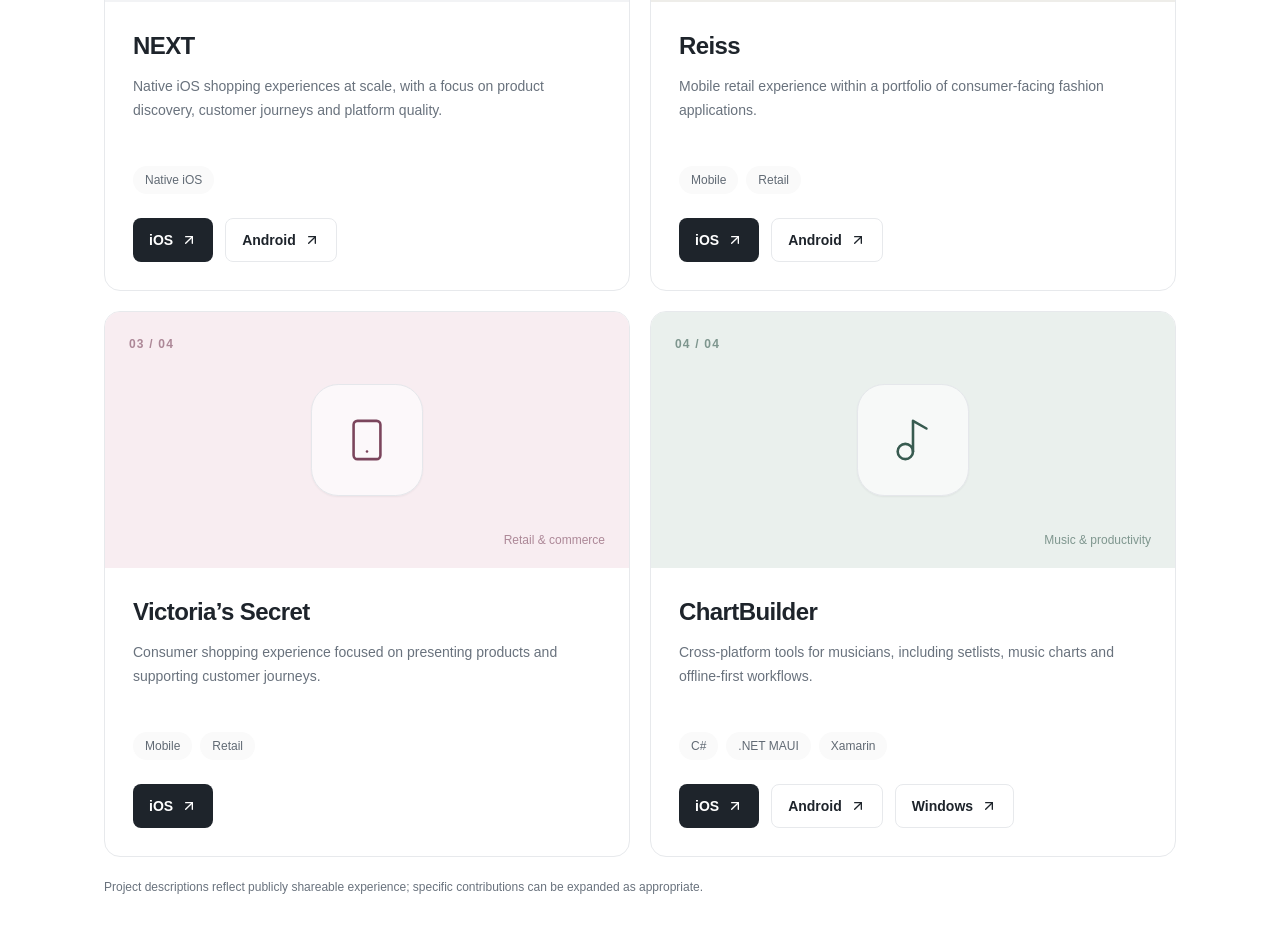
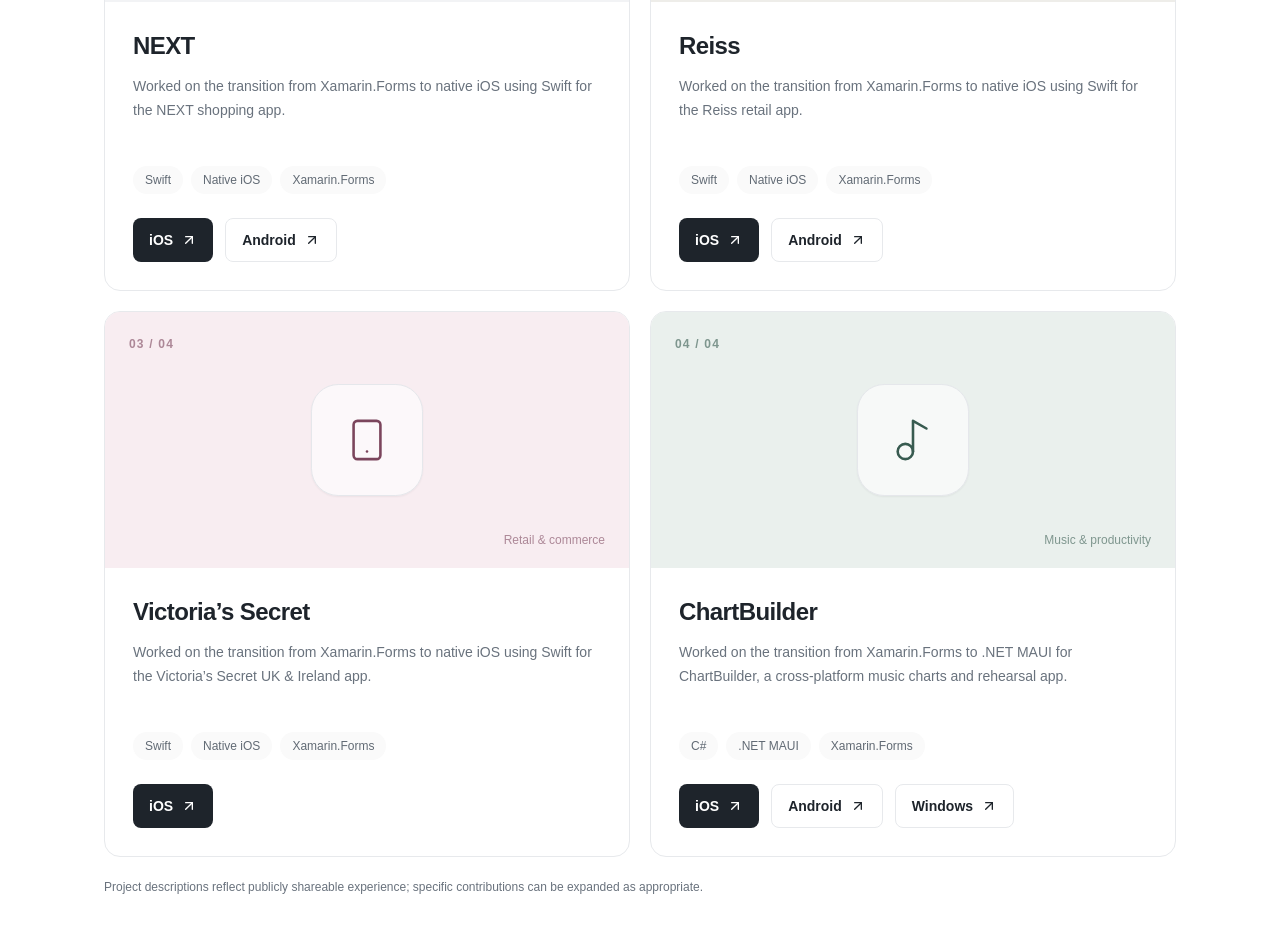
Before and after one commit to Taofeek-Allison/Taofeek-Allison.github.io, a Next.js app: page / in a window 1280 px wide. Shown: the part 1238-2170 px from the top of the page. Built offline with nearby package versions, Linux system fonts and the light colour scheme.

Commit message:
Describe confirmed Xamarin to Swift and MAUI project transitions

```diff
--- a/app/page.tsx
+++ b/app/page.tsx
@@ -9,32 +9,32 @@ const profile = {
 const projects = [
   {
     number: '01', name: 'NEXT', category: 'Fashion & e-commerce',
-    summary: 'Native iOS shopping experiences at scale, with a focus on product discovery, customer journeys and platform quality.',
-    role: 'iOS engineering', tech: ['Native iOS'],
+    summary: 'Worked on the transition from Xamarin.Forms to native iOS using Swift for the NEXT shopping app.',
+    role: 'iOS engineering', tech: ['Swift', 'Native iOS', 'Xamarin.Forms'],
     icon: ShoppingBag, initials: 'NEXT', tone: 'bg-[#f2f3f5] text-[#20252a]',
     iosUrl: 'https://apps.apple.com/gb/app/next-shop-fashion-beauty/id348364305',
     androidUrl: 'https://play.google.com/store/apps/details?id=uk.co.next.android',
   },
   {
     number: '02', name: 'Reiss', category: 'Premium fashion',
-    summary: 'Mobile retail experience within a portfolio of consumer-facing fashion applications.',
-    role: 'Mobile app portfolio', tech: ['Mobile', 'Retail'],
+    summary: 'Worked on the transition from Xamarin.Forms to native iOS using Swift for the Reiss retail app.',
+    role: 'Mobile app portfolio', tech: ['Swift', 'Native iOS', 'Xamarin.Forms'],
     icon: ShoppingBag, initials: 'REISS', tone: 'bg-[#eeede9] text-[#393a37]',
     iosUrl: 'https://apps.apple.com/gb/app/reiss/id1605795159',
     androidUrl: 'https://play.google.com/store/apps/details?id=com.reiss.android',
   },
   {
     number: '03', name: "Victoria’s Secret", category: 'Retail & commerce',
-    summary: 'Consumer shopping experience focused on presenting products and supporting customer journeys.',
-    role: 'Mobile app portfolio', tech: ['Mobile', 'Retail'],
+    summary: 'Worked on the transition from Xamarin.Forms to native iOS using Swift for the Victoria’s Secret UK & Ireland app.',
+    role: 'Mobile app portfolio', tech: ['Swift', 'Native iOS', 'Xamarin.Forms'],
     icon: Smartphone, initials: 'VS', tone: 'bg-[#f8edf1] text-[#7b455c]',
     iosUrl: 'https://apps.apple.com/gb/app/victorias-secret-uk-ireland/id1584656006',
     androidUrl: null,
   },
   {
     number: '04', name: 'ChartBuilder', category: 'Music & productivity',
-    summary: 'Cross-platform tools for musicians, including setlists, music charts and offline-first workflows.',
-    role: 'Cross-platform engineering', tech: ['C#', '.NET MAUI', 'Xamarin'],
+    summary: 'Worked on the transition from Xamarin.Forms to .NET MAUI for ChartBuilder, a cross-platform music charts and rehearsal app.',
+    role: 'Cross-platform engineering', tech: ['C#', '.NET MAUI', 'Xamarin.Forms'],
     icon: Music2, initials: 'CB', tone: 'bg-[#eaf0ed] text-[#385b50]',
     iosUrl: 'https://apps.apple.com/gb/app/multitracks-com-chartbuilder/id1208264687',
     androidUrl: 'https://play.google.com/store/apps/details?id=com.multitracks.chartbuilder',
```
